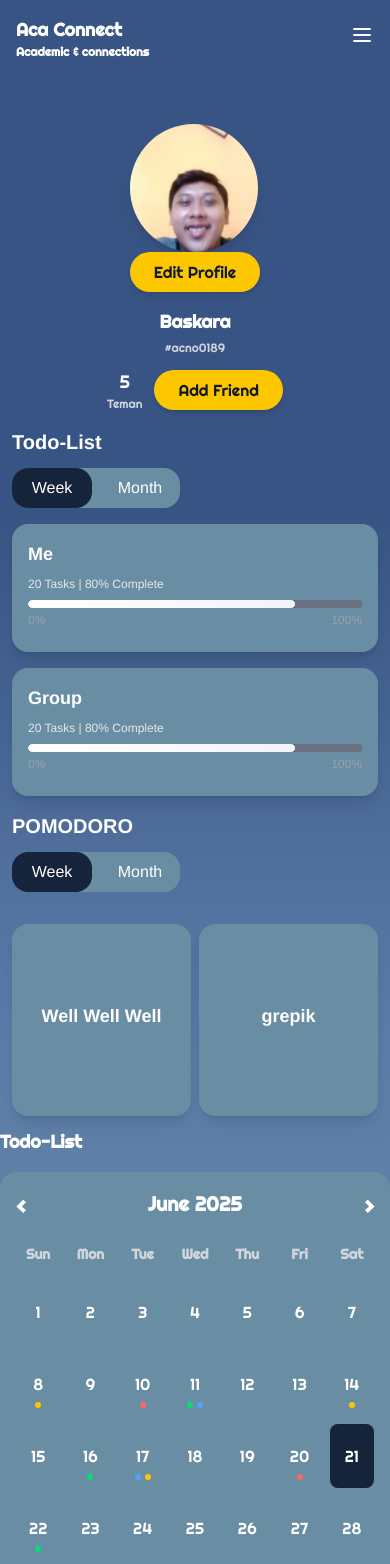
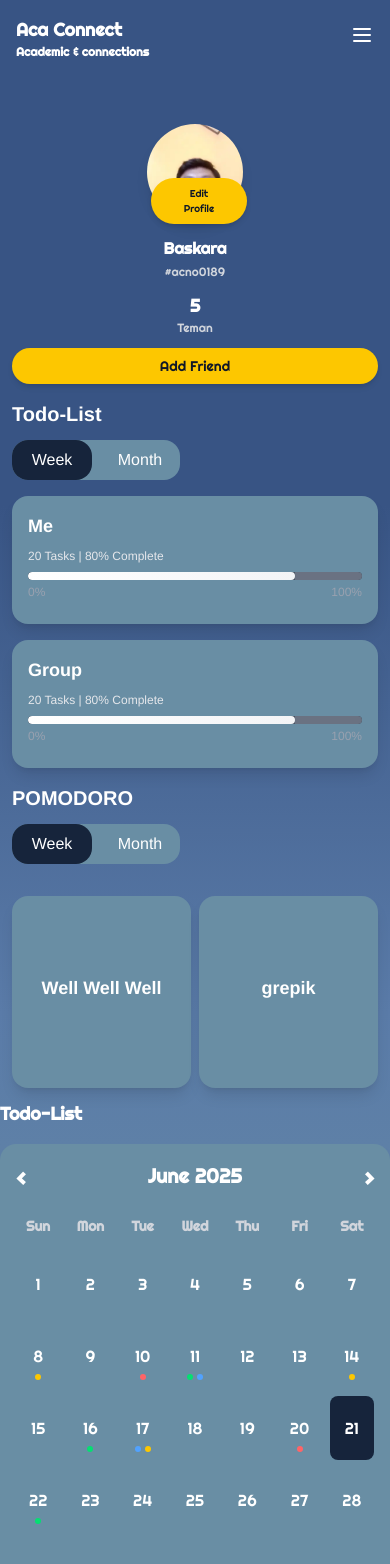
Before and after one commit to ayunisay/pekan-it-2025, a React (Vite) app: page /profile in a window 390 px wide. Shown: the top 1564 px of the page. Built offline with nearby package versions, Linux system fonts and the light colour scheme; no server answers.

Commit message:
Adding interfaces

```diff
--- /dev/null
+++ b/src/pages/profile/Calendar.tsx
@@ -0,0 +1,113 @@
+import { useState } from "react";
+import type { TaskInterface } from "../../interface/Interface";
+
+interface CalendarProps {
+  tasks: TaskInterface[];
+}
+
+const Calendar: React.FC<CalendarProps> = ({ tasks }) => {
+  const [currentDate, setCurrentDate] = useState(new Date());
+
+  const daysOfWeek = ["Sun", "Mon", "Tue", "Wed", "Thu", "Fri", "Sat"];
+
+  const changeMonth = (offset: number) => {
+    setCurrentDate((prevDate) => {
+      const newDate = new Date(prevDate);
+      newDate.setMonth(newDate.getMonth() + offset);
+      return newDate;
+    });
+  };
+
+  const getCalendarGrid = () => {
+    const year = currentDate.getFullYear();
+    const month = currentDate.getMonth();
+
+    const firstDayOfMonth = new Date(year, month, 1).getDay();
+    const daysInMonth = new Date(year, month + 1, 0).getDate();
+
+    const days = [];
+    for (let i = 0; i < firstDayOfMonth; i++) {
+      days.push(null);
+    }
+    for (let i = 1; i <= daysInMonth; i++) {
+      days.push(new Date(year, month, i));
+    }
+    return days;
+  };
+
+  const calendarDays = getCalendarGrid();
+
+  // Get tasks
+  const getTasksForDay = (date: Date | null) => {
+    if (!date) return [];
+    const dateString = date.toISOString().split("T")[0]; // 'YYYY-MM-DD'
+    return tasks.filter((task) => task.date === dateString);
+  };
+
+  return (
+    <div className="bg-tertiary p-4 sm:p-6 rounded-2xl md:rounded-3xl shadow-lg mt-4 md:mt-6">
+      <div className="flex justify-between items-center mb-4">
+        <button
+          onClick={() => changeMonth(-1)}
+          className="text-white text-2xl font-bold hover:text-amber-400 transition-colors"
+        >
+          ‹
+        </button>
+        <h2 className="text-xl font-bold text-white">
+          {currentDate.toLocaleString("default", {
+            month: "long",
+            year: "numeric",
+          })}
+        </h2>
+        <button
+          onClick={() => changeMonth(1)}
+          className="text-white text-2xl font-bold hover:text-amber-400 transition-colors"
+        >
+          ›
+        </button>
+      </div>
+      <div className="grid grid-cols-7 gap-2">
+        {daysOfWeek.map((day) => (
+          <div
+            key={day}
+            className="text-center font-semibold text-gray-300 text-sm py-2"
+          >
+            {day}
+          </div>
+        ))}
+        {calendarDays.map((day, index) => {
+          const tasksOnDay = getTasksForDay(day);
+          const isToday =
+            day && day.toDateString() === new Date().toDateString();
+
+          return (
+            <div
+              key={index}
+              className={`h-16 sm:h-20 flex flex-col items-center justify-center rounded-lg relative transition-colors ${
+                day ? "hover:bg-[#16243B]" : ""
+              } ${isToday ? "bg-[#16243B]" : ""}`}
+            >
+              {day && (
+                <>
+                  <span className="text-base text-white">{day.getDate()}</span>
+                  {tasksOnDay.length > 0 && (
+                    <div className="absolute bottom-2 flex items-center justify-center gap-1">
+                      {tasksOnDay.slice(0, 3).map((task) => (
+                        <div
+                          key={task.id}
+                          className={`w-1.5 h-1.5 rounded-full ${task.color}`}
+                        ></div>
+                      ))}
+                    </div>
+                  )}
+                </>
+              )}
+            </div>
+          );
+        })}
+      </div>
+    </div>
+  );
+};
+
+export default Calendar
--- a/src/pages/profile/Profile.tsx
+++ b/src/pages/profile/Profile.tsx
@@ -2,195 +2,61 @@ import React, { useEffect, useRef, useState } from "react";
 import profilePic from "../../assets/images/profile.png";
 import ProgressBar from "../../components/ProgressBar";
 import { MyButton } from "../../components/Button";
+import type { TaskInterface } from "../../interface/Interface";
+import Calendar from "./Calendar";
 
-const fakeTasks = [
-  {
-    id: 1,
-    text: "Finish UI for login page",
-    date: "2025-06-08",
-    color: "bg-yellow-400",
-  },
-  { id: 2, text: "Team Sync Meeting", date: "2025-06-10", color: "bg-red-400" },
-  {
-    id: 3,
-    text: "Deploy to staging",
-    date: "2025-06-11",
-    color: "bg-green-400",
-  },
-  {
-    id: 4,
-    text: "Refactor API endpoints",
-    date: "2025-06-11",
-    color: "bg-blue-400",
-  },
-  { id: 5, text: "Fix bug #112", date: "2025-06-14", color: "bg-yellow-400" },
-  {
-    id: 6,
-    text: "Client presentation",
-    date: "2025-06-16",
-    color: "bg-green-400",
-  },
-  {
-    id: 7,
-    text: "Database migration plan",
-    date: "2025-06-17",
-    color: "bg-blue-400",
-  },
-  {
-    id: 8,
-    text: "User testing session",
-    date: "2025-06-17",
-    color: "bg-yellow-400",
-  },
-  {
-    id: 9,
-    text: "Update documentation",
-    date: "2025-06-20",
-    color: "bg-red-400",
-  },
-  {
-    id: 10,
-    text: "Design new icons",
-    date: "2025-06-22",
-    color: "bg-green-400",
-  },
-];
+const ProfilePage = () => {
+  const [isOpen, setIsOpen] = useState(false);
 
-// Calendar component
-const Calendar = ({ tasks }) => {
-  const [currentDate, setCurrentDate] = useState(new Date());
-
-  const daysOfWeek = ["Sun", "Mon", "Tue", "Wed", "Thu", "Fri", "Sat"];
-
-  const changeMonth = (offset) => {
-    setCurrentDate((prevDate) => {
-      const newDate = new Date(prevDate);
-      newDate.setMonth(newDate.getMonth() + offset);
-      return newDate;
-    });
+    const handleButtonClick = () => {
+    setIsOpen(true); // Open the popup
   };
 
-  const getCalendarGrid = () => {
-    const year = currentDate.getFullYear();
-    const month = currentDate.getMonth();
-
-    const firstDayOfMonth = new Date(year, month, 1).getDay();
-    const daysInMonth = new Date(year, month + 1, 0).getDate();
-
-    const days = [];
-    for (let i = 0; i < firstDayOfMonth; i++) {
-      days.push(null);
-    }
-    for (let i = 1; i <= daysInMonth; i++) {
-      days.push(new Date(year, month, i));
-    }
-    return days;
-  };
-
-  const calendarDays = getCalendarGrid();
-
-  // Get tasks
-  const getTasksForDay = (date) => {
-    if (!date) return [];
-    const dateString = date.toISOString().split("T")[0]; // 'YYYY-MM-DD'
-    return tasks.filter((task) => task.date === dateString);
+  const handlePopupClose = () => {
+    setIsOpen(false); // Close the popup
   };
 
   return (
-    <div className="bg-tertiary p-4 sm:p-6 rounded-2xl md:rounded-3xl shadow-lg mt-4 md:mt-6">
-      <div className="flex justify-between items-center mb-4">
-        <button
-          onClick={() => changeMonth(-1)}
-          className="text-white text-2xl font-bold hover:text-amber-400 transition-colors"
-        >
-          ‹
-        </button>
-        <h2 className="text-xl font-bold text-white">
-          {currentDate.toLocaleString("default", {
-            month: "long",
-            year: "numeric",
-          })}
-        </h2>
-        <button
-          onClick={() => changeMonth(1)}
-          className="text-white text-2xl font-bold hover:text-amber-400 transition-colors"
-        >
-          ›
-        </button>
-      </div>
-      <div className="grid grid-cols-7 gap-2">
-        {daysOfWeek.map((day) => (
-          <div
-            key={day}
-            className="text-center font-semibold text-gray-300 text-sm py-2"
-          >
-            {day}
-          </div>
-        ))}
-        {calendarDays.map((day, index) => {
-          const tasksOnDay = getTasksForDay(day);
-          const isToday =
-            day && day.toDateString() === new Date().toDateString();
-
-          return (
-            <div
-              key={index}
-              className={`h-16 sm:h-20 flex flex-col items-center justify-center rounded-lg relative transition-colors ${
-                day ? "hover:bg-[#16243B]" : ""
-              } ${isToday ? "bg-[#16243B]" : ""}`}
-            >
-              {day && (
-                <>
-                  <span className="text-base text-white">{day.getDate()}</span>
-                  {tasksOnDay.length > 0 && (
-                    <div className="absolute bottom-2 flex items-center justify-center gap-1">
-                      {tasksOnDay.slice(0, 3).map((task) => (
-                        <div
-                          key={task.id}
-                          className={`w-1.5 h-1.5 rounded-full ${task.color}`}
-                        ></div>
-                      ))}
-                    </div>
-                  )}
-                </>
-              )}
-            </div>
-          );
-        })}
-      </div>
-    </div>
-  );
-};
-
-const ProfilePage = () => {
-  return (
     <>
-      <div className="flex flex-col xl:flex-row w-full min-h-screen p-3 sm:p-4 md:p-6 gap-4 md:gap-6 mt-[7rem] text-white transition-all duration-300 ease-in-out">
-        <div className="flex flex-col items-center w-full xl:w-1/4 xl:max-w-xs gap-4 md:gap-6">
+      <div className="flex flex-col xl:flex-row w-full min-h-screen p-3 sm:p-4 md:p-6 lg:p-8 gap-4 sm:gap-5 md:gap-6 lg:gap-8 mt-[7rem] text-white transition-all duration-300 ease-in-out">
+        <div className="flex flex-col items-center w-full xl:w-1/4 xl:max-w-xs gap-4 sm:gap-5 md:gap-6 lg:gap-8">
           <div className="relative group">
             <img
               src={profilePic}
               alt="Profile"
-              className="w-32 h-32 sm:w-40 sm:h-40 md:w-48 md:h-48 lg:w-56 lg:h-56 xl:w-60 xl:h-60 rounded-full object-cover shadow-lg transition-all duration-300 ease-in-out group-hover:shadow-xl"
+              className="w-24 h-24 sm:w-32 sm:h-32 md:w-40 md:h-40 lg:w-48 lg:h-48 xl:w-56 xl:h-56 rounded-full object-cover shadow-lg transition-all duration-300 ease-in-out group-hover:shadow-xl"
             />
-            <MyButton text="Edit Profile" variant="accent" />
+            <div className="absolute bottom-0 right-0 transform translate-x-1 translate-y-1">
+              <MyButton
+                text="Edit Profile"
+                variant="accent"
+                className="text-[10px] sm:text-xs md:text-sm px-2 py-1 sm:px-3 sm:py-1.5 md:px-4 md:py-2 shadow-lg"
+              />
+            </div>
           </div>
 
           <div className="text-center w-full">
-            <h2 className="text-lg sm:text-xl md:text-2xl font-semibold mb-1 transition-all duration-200">
+            <h2 className="text-base sm:text-lg md:text-xl lg:text-2xl xl:text-3xl font-semibold mb-1 sm:mb-2 transition-all duration-200">
               Baskara
             </h2>
-            <p className="text-xs sm:text-sm text-gray-300 mb-3 md:mb-4">
+            <p className="text-xs sm:text-sm md:text-base lg:text-lg text-gray-300 mb-3 sm:mb-4 md:mb-5 lg:mb-6">
               #acno0189
             </p>
 
-            <div className="flex flex-row items-center justify-center gap-3 sm:gap-4 md:gap-6">
+            <div className="flex flex-col sm:flex-row items-center justify-center gap-3 sm:gap-4 md:gap-5 lg:gap-6">
               <div className="flex flex-col text-center">
-                <p className="text-lg sm:text-xl md:text-2xl">5</p>
-                <p className="text-xs sm:text-sm text-gray-300">Teman</p>
+                <p className="text-lg sm:text-xl md:text-2xl lg:text-3xl xl:text-4xl font-bold">5</p>
+                <p className="text-xs sm:text-sm md:text-base lg:text-lg text-gray-300">Teman</p>
               </div>
 
-              <MyButton text="Add Friend" variant="accent" />
+              <div className="w-full sm:w-auto">
+                <MyButton
+                  text="Add Friend"
+                  variant="accent"
+                  onClick={handleButtonClick}
+                  className="w-full sm:w-auto px-4 sm:px-6 md:px-8 lg:px-10 py-2 sm:py-2.5 md:py-3 lg:py-3.5 text-sm sm:text-base md:text-lg"
+                />
+              </div>
             </div>
           </div>
         </div>
@@ -297,3 +163,56 @@ const Button: React.FC = () => {
 };
 
 export default ProfilePage;
+
+const fakeTasks: TaskInterface[] = [
+  {
+    id: 1,
+    text: "Finish UI for login page",
+    date: "2025-06-08",
+    color: "bg-yellow-400",
+  },
+  { id: 2, text: "Team Sync Meeting", date: "2025-06-10", color: "bg-red-400" },
+  {
+    id: 3,
+    text: "Deploy to staging",
+    date: "2025-06-11",
+    color: "bg-green-400",
+  },
+  {
+    id: 4,
+    text: "Refactor API endpoints",
+    date: "2025-06-11",
+    color: "bg-blue-400",
+  },
+  { id: 5, text: "Fix bug #112", date: "2025-06-14", color: "bg-yellow-400" },
+  {
+    id: 6,
+    text: "Client presentation",
+    date: "2025-06-16",
+    color: "bg-green-400",
+  },
+  {
+    id: 7,
+    text: "Database migration plan",
+    date: "2025-06-17",
+    color: "bg-blue-400",
+  },
+  {
+    id: 8,
+    text: "User testing session",
+    date: "2025-06-17",
+    color: "bg-yellow-400",
+  },
+  {
+    id: 9,
+    text: "Update documentation",
+    date: "2025-06-20",
+    color: "bg-red-400",
+  },
+  {
+    id: 10,
+    text: "Design new icons",
+    date: "2025-06-22",
+    color: "bg-green-400",
+  },
+];
```
Also changed, not shown: src/interface/Interface.ts (+15 -0 lines), src/pages/findFriend/FindFriend.tsx (+68 -12 lines), src/pages/grade/Grade.tsx (+38 -11 lines).
